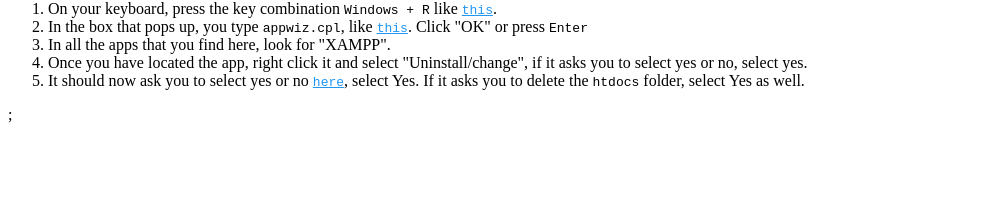
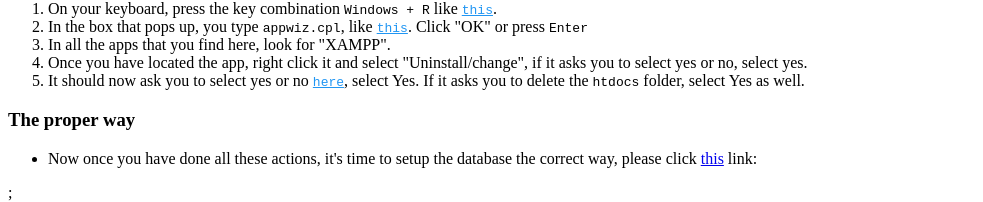
Before and after one commit to Yorick20022/Nextra-FiveM, a Next.js app: page /General/Xampp in a window 1280 px wide. Shown: the part 379-581 px from the top of the page, without its empty margins (0-983 px from the left). Built offline with nearby package versions, Linux system fonts and the light colour scheme.

Commit message:
finished xampp file

```diff
--- a/pages/General/Xampp.mdx
+++ b/pages/General/Xampp.mdx
@@ -47,3 +47,7 @@ First of all it's very important to make a back-up of your database before we de
 3. In all the apps that you find here, look for "XAMPP".
 4. Once you have located the app, right click it and select "Uninstall/change", if it asks you to select yes or no, select yes.
 5. It should now ask you to select yes or no <LinkButton text={"here"} image={"https://r2.fivemanage.com/images/UcOKuIbpS1nc.png"}/>, select Yes. If it asks you to delete the `htdocs` folder, select Yes as well.
+
+### The proper way
+
+- Now once you have done all these actions, it's time to setup the database the correct way, please click [this](https://nextra-five-m.vercel.app/FiveM/Server/Database) link:
```
